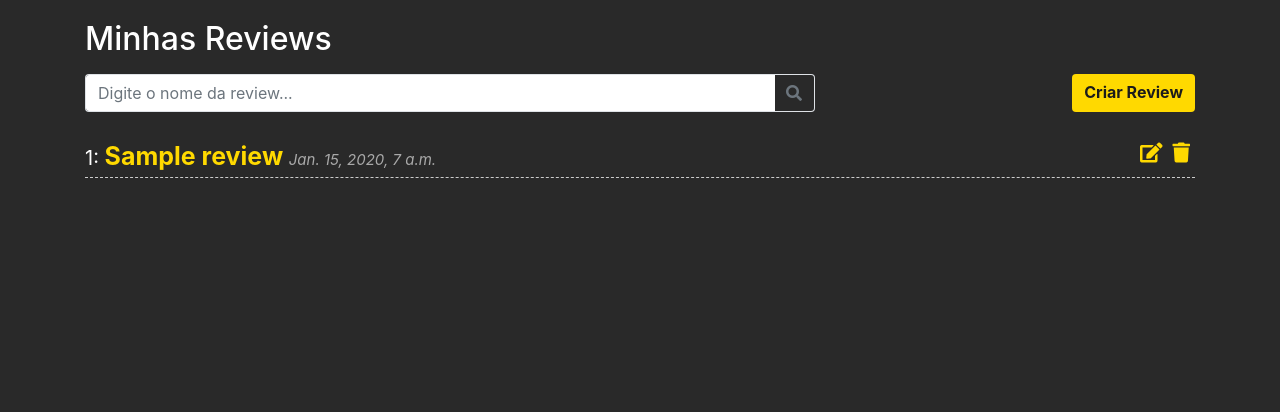
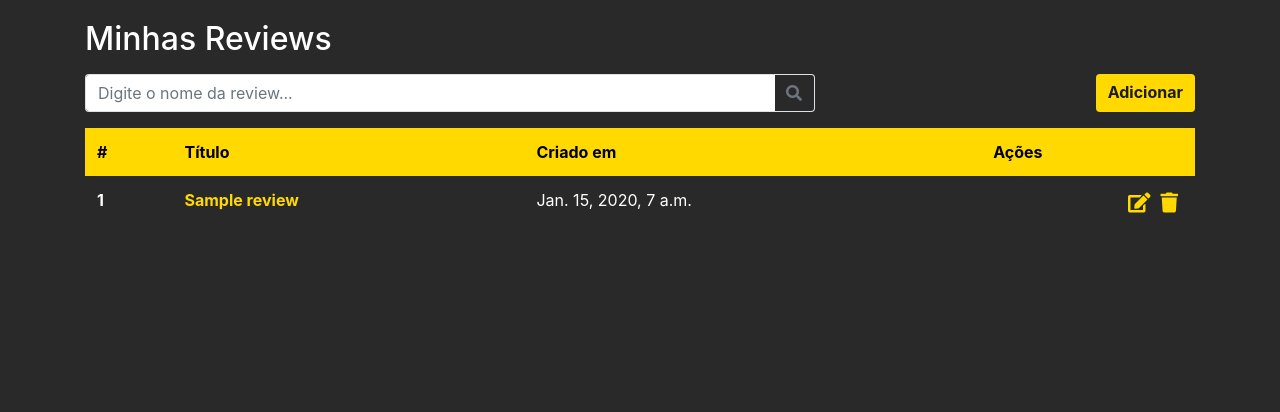
Before and after one commit to iagoscm/mediaboxd, a Django app: page /reviews/me in a window 1280 px wide. Shown: the part 56-468 px from the top of the page. Run offline with Django 3.2, Linux system fonts and the light colour scheme; a user stored in the database is signed in; tables that the repository leaves empty hold one stand-in row (values such as "Sample post"); some libraries are stand-ins or nearby versions.

Commit message:
usando tabela do bootstrap

```diff
--- a/src/static/css/styles.css
+++ b/src/static/css/styles.css
@@ -287,3 +287,16 @@ ul.messages li {
   height: 300px;
   object-fit: cover;
 }
+
+.text-table-header {
+  color: black;
+}
+
+.text-table {
+  color: white;
+}
+
+.table-borderless td,
+.table-borderless th {
+    border-top: 0;
+}
--- a/src/templates/reviews/list-me.html
+++ b/src/templates/reviews/list-me.html
@@ -19,27 +19,38 @@
       </form>
     </div>
     <div class="col-4 text-right">
-      <a type="button" class="botao btn btn-primary" href="{% url 'create_reviews' %}">Criar Review</a>
+      <a type="button" class="botao btn btn-primary" href="{% url 'create_reviews' %}">Adicionar</a>
     </div>
   </div>
-
-  <div>
-    <ul class="review-list">
+  <table class="table table-borderless table-hover">
+    <thead style="background-color: rgb(255, 217, 0);">
+      <tr>
+        <th class="text-table-header" scope="col">#</th>
+        <th class="text-table-header" scope="col">Título</th>
+        <th class="text-table-header d-none d-sm-block" scope="col">Criado em</th>
+        <th class="text-table-header" scope="col">Ações</th>
+      </tr>
+    </thead>
+    <tbody>
       {% for review in reviews %}
-      <li class="review-item">
-        <span>
-          {{review.id}}:
+      <tr>
+        <th class="text-table" scope="row">{{review.id}}</th>
+        <td>
           <a class="hyperlink2" href="{{review.id}}">
-            <span style="color: rgb(255, 217, 0); font-size: 25px; font-weight: bold">{{ review.title }}</span>
-            <i style="color: darkgrey; font-size: 15px">{{review.created_at}}</i></a>
-
-          <a class="fas fa-trash" type="submit" href="delete/{{review.id}}" class="delete-btn"></a>
+            <span style="color: rgb(255, 217, 0); font-weight: bold">{{ review.title|truncatechars:18}}</span>
+          </a>
+        </td>
+        <td class="text-table d-none d-sm-block">{{review.created_at}}</td>
+        <td>
+          <div>
+            <a class="fas fa-trash" type="submit" href="delete/{{review.id}}"></a>
           <a class="fas fa-edit" href="update/{{review.id}}"></a>
-        </span>
-      </li>
+          </div>
+        </td>
+      </tr>
       {% endfor %}
-    </ul>
-  </div>
+    </tbody>
+  </table>
 </div>
 
 {% endblock %}
```
